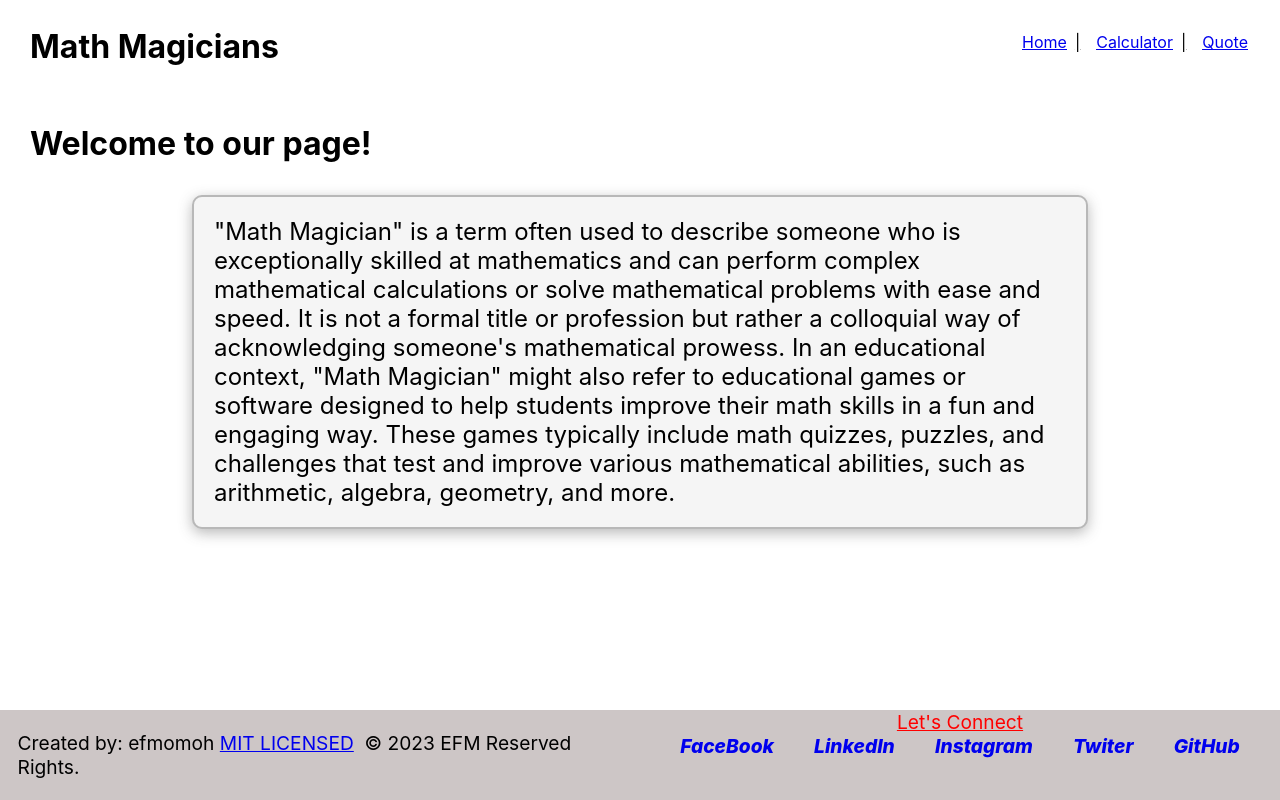
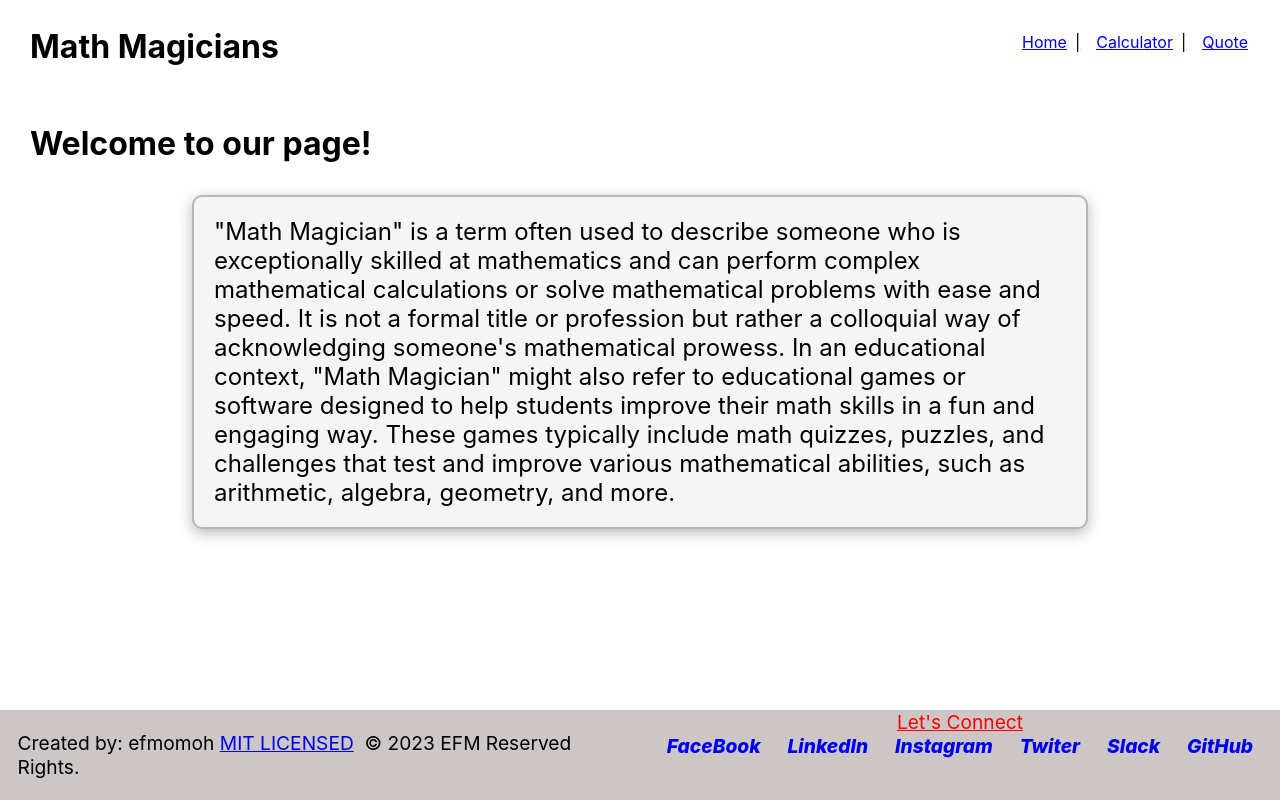
Before and after one commit to efmomoh/math-magician, a React (Create React App) app: page / in a window 1280 px wide. Built offline with nearby package versions, Linux system fonts and the light colour scheme; the HTML template or start-up script is replaced by a standard one.

Commit message:
Updates the Footer.js with slack link path

```diff
--- a/src/components/Footer.js
+++ b/src/components/Footer.js
@@ -49,6 +49,13 @@ function Footer() {
               Twiter
             </a>
             <a
+              href="https://app.slack.com/client/T47CT8XPG/D04KXU6HWUS"
+              target="_blank"
+              rel="noopener noreferrer"
+            >
+              Slack
+            </a>
+            <a
               href="https://github.com/efmomoh"
               target="_blank"
               rel="noopener noreferrer"
```
